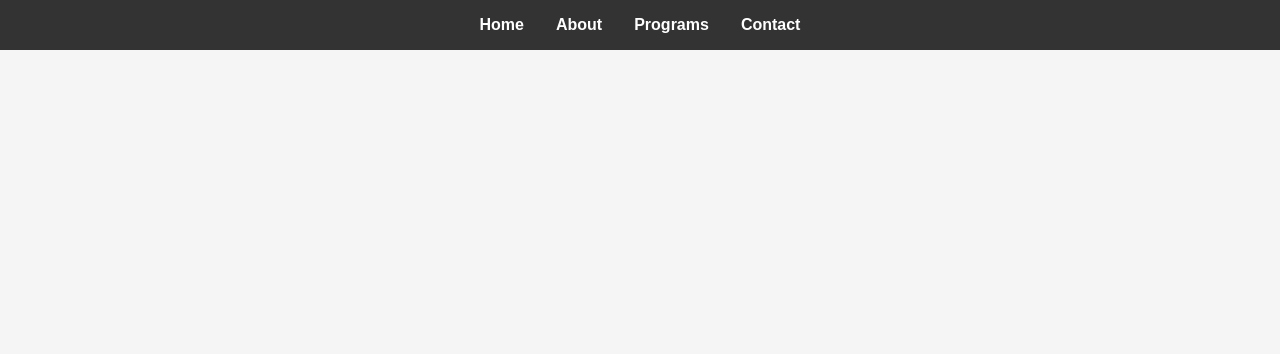
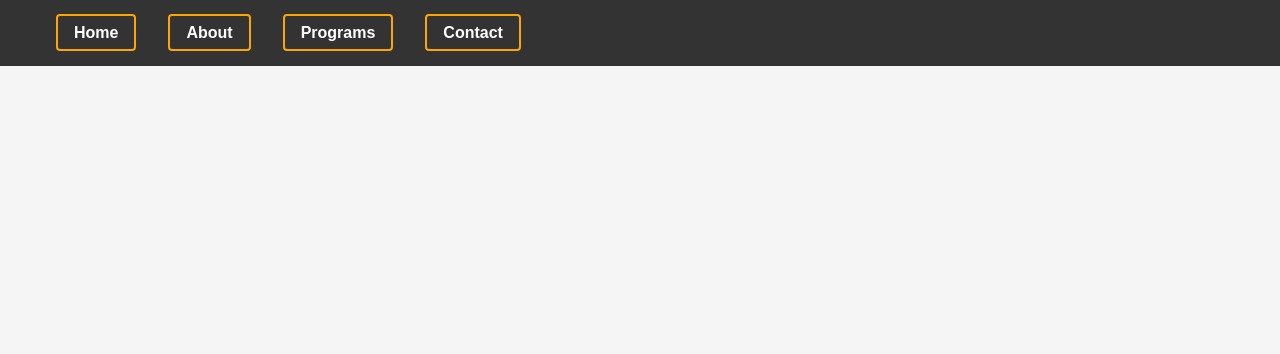
Before and after one commit to Imaad08/coding4kidz, a plain HTML site: page index.html in a window 1280 px wide. Shown: the top 354 px of the page. Drawn offline with Linux system fonts and the light colour scheme.

Commit message:
navbar done

```diff
--- a/styles.css
+++ b/styles.css
@@ -10,26 +10,31 @@ nav {
     top: 0;
     width: 100%;
     background-color: #333;
-    padding: 1rem;
+    padding: 1.5rem;
     z-index: 1000;
 }
 
 nav ul {
     list-style: none;
     display: flex;
-    justify-content: center;
+    justify-content: flex-start;
     gap: 2rem;
+    padding-left: 2rem;
 }
 
 nav a {
     color: white;
     text-decoration: none;
     font-weight: bold;
-    transition: color 0.3s;
+    transition: all 0.3s;
+    padding: 0.5rem 1rem;
+    border: 2px solid #ffa500;
+    border-radius: 4px;
 }
 
 nav a:hover {
-    color: #ffa500;
+    color: #333;
+    background-color: #ffa500;
 }
 
 section {
```
